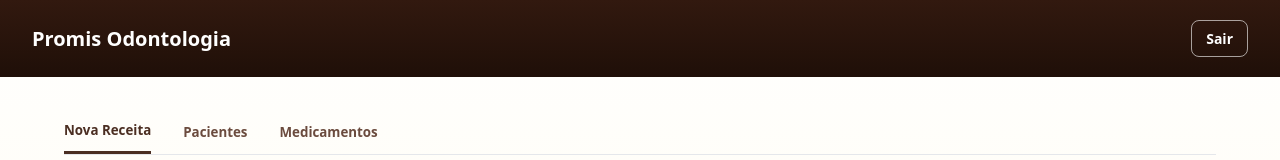
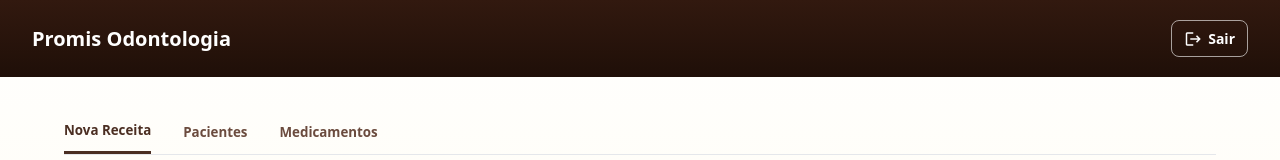
Before and after one commit to GiihVieira/promis, a React (Vite) app in the folder frontend/: page / in a window 1280 px wide. Shown: the top 160 px of the page. Built offline with nearby package versions, Linux system fonts and the light colour scheme; no server answers; sample sign-in values are in the browser's storage.

Commit message:
Add logout icon to header

```diff
--- a/frontend/src/components/Header.tsx
+++ b/frontend/src/components/Header.tsx
@@ -31,13 +31,19 @@ export default function HomeHeader() {
           background: "transparent",
           border: "1px solid rgba(255, 255, 255, 0.6)",
           color: "#fff",
-          padding: "8px 14px",
+          padding: "8px 12px",
           borderRadius: 8,
           cursor: "pointer",
           fontSize: 14,
           fontWeight: 600,
+          display: "inline-flex",
+          alignItems: "center",
+          gap: 6,
         }}
       >
+        <span className="material-icons" style={{ fontSize: 18 }}>
+          logout
+        </span>
         Sair
       </button>
     </header>
```
